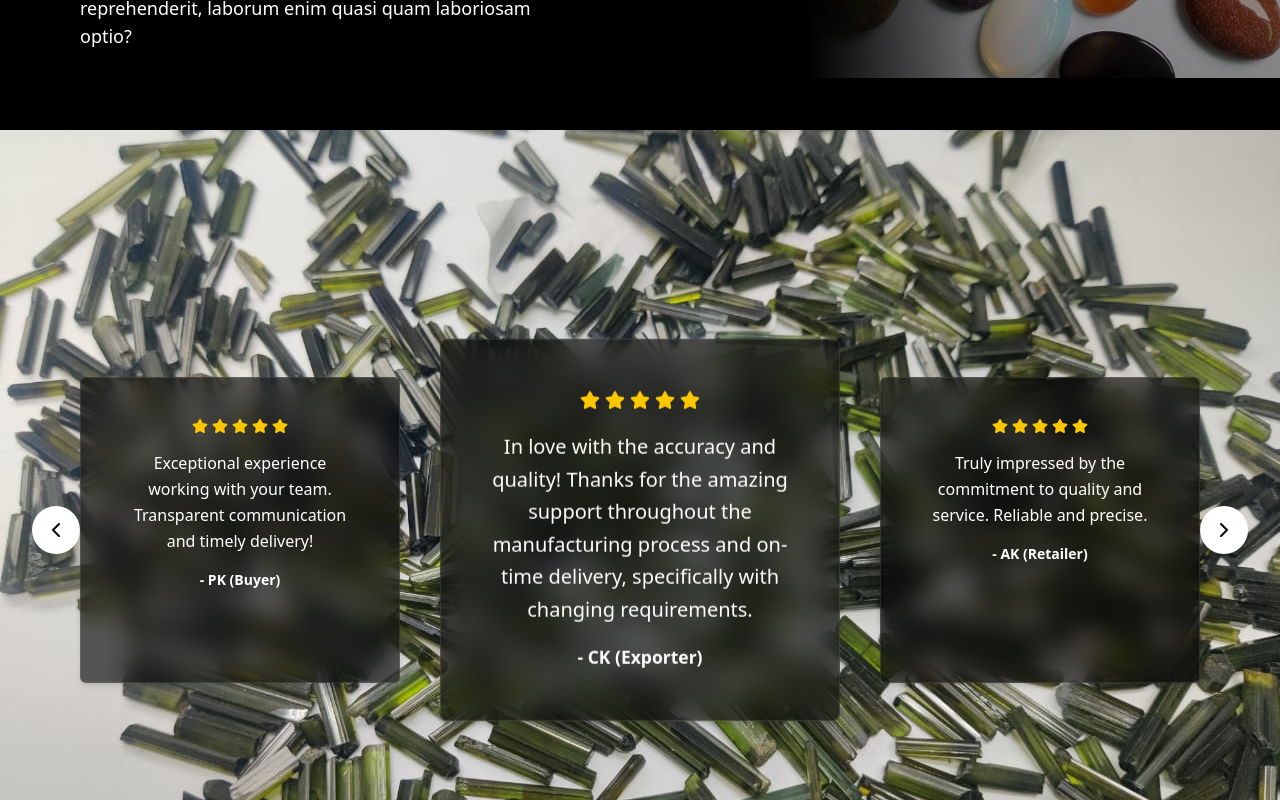
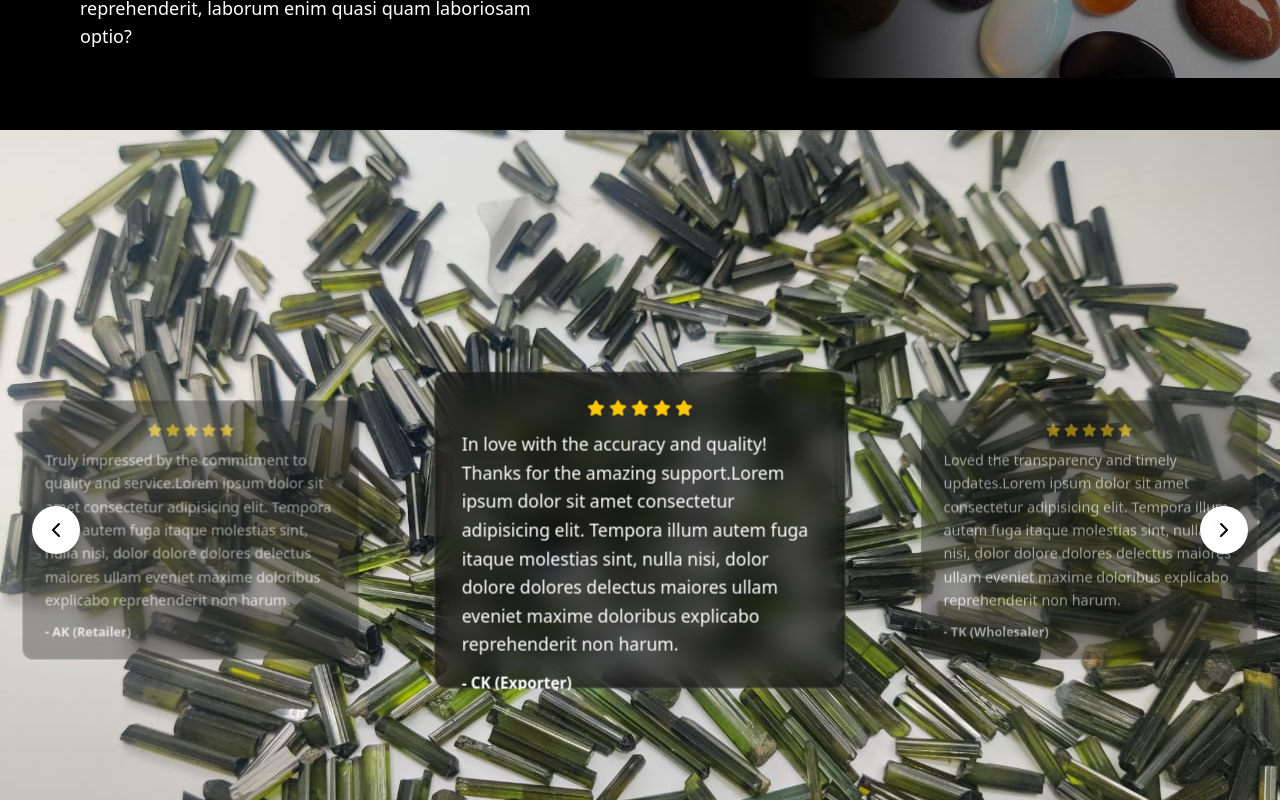
Before and after one commit to JatinMehta007/Freelance-project, a React (Vite) app: page / in a window 1280 px wide. Shown: the part 2340-3140 px from the top of the page. Built offline with nearby package versions, Linux system fonts and the light colour scheme; a web font is replaced by a local one.

Commit message:
add transition

```diff
--- a/src/pages/testimonials.jsx
+++ b/src/pages/testimonials.jsx
@@ -1,19 +1,27 @@
-import React, { useState } from "react";
+import { useState } from "react";
+import { ChevronLeft, ChevronRight } from "lucide-react";
 import { FaStar } from "react-icons/fa";
-import { ChevronLeft, ChevronRight } from "lucide-react";
 
 const testimonials = [
   {
-    text: `In love with the accuracy and quality! Thanks for the amazing support throughout the manufacturing process and on-time delivery, specifically with changing requirements.`,
+    text: "In love with the accuracy and quality! Thanks for the amazing support.Lorem ipsum dolor sit amet consectetur adipisicing elit. Tempora illum autem fuga itaque molestias sint, nulla nisi, dolor dolore dolores delectus maiores ullam eveniet maxime doloribus explicabo reprehenderit non harum.",
     author: "CK (Exporter)",
   },
   {
-    text: `Truly impressed by the commitment to quality and service. Reliable and precise.`,
+    text: "Truly impressed by the commitment to quality and service.Lorem ipsum dolor sit amet consectetur adipisicing elit. Tempora illum autem fuga itaque molestias sint, nulla nisi, dolor dolore dolores delectus maiores ullam eveniet maxime doloribus explicabo reprehenderit non harum.",
     author: "AK (Retailer)",
   },
   {
-    text: `Exceptional experience working with your team. Transparent communication and timely delivery!`,
+    text: "Exceptional experience working with your team!Lorem ipsum dolor sit amet consectetur adipisicing elit. Tempora illum autem fuga itaque molestias sint, nulla nisi, dolor dolore dolores delectus maiores ullam eveniet maxime doloribus explicabo reprehenderit non harum.",
     author: "PK (Buyer)",
+  },
+  {
+    text: "Product quality is top-notch. We'll definitely order again.Lorem ipsum dolor sit amet consectetur adipisicing elit. Tempora illum autem fuga itaque molestias sint, nulla nisi, dolor dolore dolores delectus maiores ullam eveniet maxime doloribus explicabo reprehenderit non harum.",
+    author: "MK (Retail Buyer)",
+  },
+  {
+    text: "Loved the transparency and timely updates.Lorem ipsum dolor sit amet consectetur adipisicing elit. Tempora illum autem fuga itaque molestias sint, nulla nisi, dolor dolore dolores delectus maiores ullam eveniet maxime doloribus explicabo reprehenderit non harum.",
+    author: "TK (Wholesaler)",
   },
 ];
 
@@ -21,57 +29,83 @@ export const TestimonialSlider = () => {
   const [currentIndex, setCurrentIndex] = useState(0);
 
   const prev = () => {
-    setCurrentIndex(currentIndex === 0 ? testimonials.length - 1 : currentIndex - 1);
+    setCurrentIndex((prev) =>
+      prev === 0 ? testimonials.length - 1 : prev - 1
+    );
   };
 
   const next = () => {
-    setCurrentIndex(currentIndex === testimonials.length - 1 ? 0 : currentIndex + 1);
+    setCurrentIndex((prev) => (prev + 1) % testimonials.length);
   };
 
-  const getTestimonial = (offset) => {
-    return testimonials[(currentIndex + offset + testimonials.length) % testimonials.length];
-  };
+  const getIndex = (offset) =>
+    (currentIndex + offset + testimonials.length) % testimonials.length;
 
   return (
     <div
-      className="relative w-full h-screen flex items-center justify-center bg-cover bg-center"
+      className="relative w-full min-h-screen flex items-center justify-center bg-cover bg-center px-4"
       style={{ backgroundImage: "url('/testimonial.jpeg')" }}
     >
-          {/* <div className="absolute inset-0 bg-gradient-to-b from-black to-transparent pointer-events-none"></div> */}
       {/* Left Arrow */}
       <button
         onClick={prev}
-        className="absolute left-8 bg-white text-black rounded-full p-3 shadow-lg hover:bg-black hover:text-white transition"
+        className="absolute left-4 md:left-8 bg-white text-black rounded-full p-3 shadow-md hover:bg-black hover:text-white transition z-10"
       >
         <ChevronLeft size={24} />
       </button>
 
-      {/* Testimonials Grid */}
-      <div className="grid grid-cols-3 gap-20 px-10 w-full max-w-[1200px]">
-        {[getTestimonial(-1), getTestimonial(0), getTestimonial(1)].map((item, i) => (
-          <div
-            key={i}
-            className={`rounded-md p-10 bg-black/60 text-white text-center shadow-md backdrop-blur-md border border-white/10 ${
-              i === 1 ? "scale-125 bg-black" : ""
-            } transition-transform duration-300`}
-          >
-            <div className="flex justify-center gap-1 mb-4 text-yellow-400">
+      <div className="flex relative w-full max-w-7xl h-80 justify-center items-center overflow-hidden">
+
+        <div className="hidden lg:flex w-full justify-center items-center relative h-full">
+          {[getIndex(1), getIndex(0), getIndex(-1)].map((i, idx) => {
+            const item = testimonials[i];
+            const positionClass =
+              idx === 0
+                ? "translate-x-[-120%] scale-90 opacity-50 z-0"
+                : idx === 1
+                ? "translate-x-0 scale-110 opacity-100 z-10"
+                : "translate-x-[120%] scale-90 opacity-50 z-0";
+
+            return (
+              <div
+                key={i}
+                className={`absolute transition-all duration-700 ease-in-out w-[90%] sm:w-[40%] lg:w-[30%] h-72 p-6 rounded-xl backdrop-blur-md border border-white/10 text-white bg-black/60 ${positionClass}`}
+              >
+                <div className="flex justify-center gap-1 text-yellow-400 mb-3">
+                  {Array(5)
+                    .fill()
+                    .map((_, i) => (
+                      <FaStar key={i} />
+                    ))}
+                </div>
+                <p className="text-sm md:text-base mb-3 leading-relaxed">{item.text}</p>
+                <p className="text-sm font-semibold">- {item.author}</p>
+              </div>
+            );
+          })}
+        </div>
+
+        <div className="lg:hidden w-full flex justify-center items-center">
+          <div className="w-full sm:w-[80%] md:w-[60%] h-72 p-6 rounded-xl backdrop-blur-md border border-white/10 text-white bg-black/60 transition-all duration-500 ease-in-out">
+            <div className="flex justify-center gap-1 text-yellow-400 mb-3">
               {Array(5)
                 .fill()
                 .map((_, i) => (
                   <FaStar key={i} />
                 ))}
             </div>
-            <p className="text-sm md:text-base leading-relaxed mb-4">{item.text}</p>
-            <p className="text-xs md:text-sm font-semibold">- {item.author}</p>
+            <p className="text-sm md:text-base mb-3 leading-relaxed">
+              {testimonials[currentIndex].text}
+            </p>
+            <p className="text-sm font-semibold">- {testimonials[currentIndex].author}</p>
           </div>
-        ))}
+        </div>
       </div>
 
       {/* Right Arrow */}
       <button
         onClick={next}
-        className="absolute right-8 bg-white text-black rounded-full p-3 shadow-lg hover:bg-black hover:text-white transition"
+        className="absolute right-4 md:right-8 bg-white text-black rounded-full p-3 shadow-md hover:bg-black hover:text-white transition z-10"
       >
         <ChevronRight size={24} />
       </button>
```
